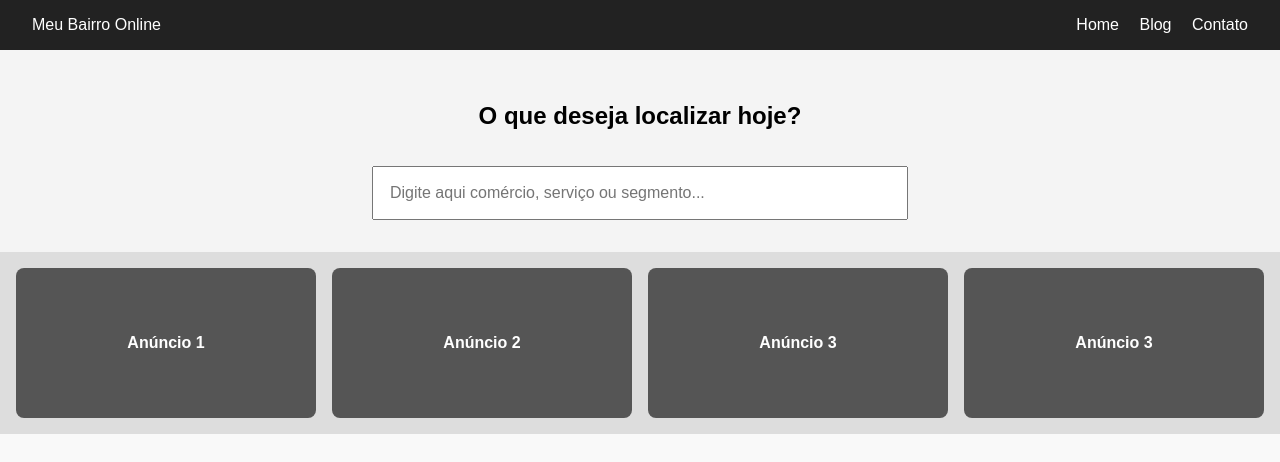
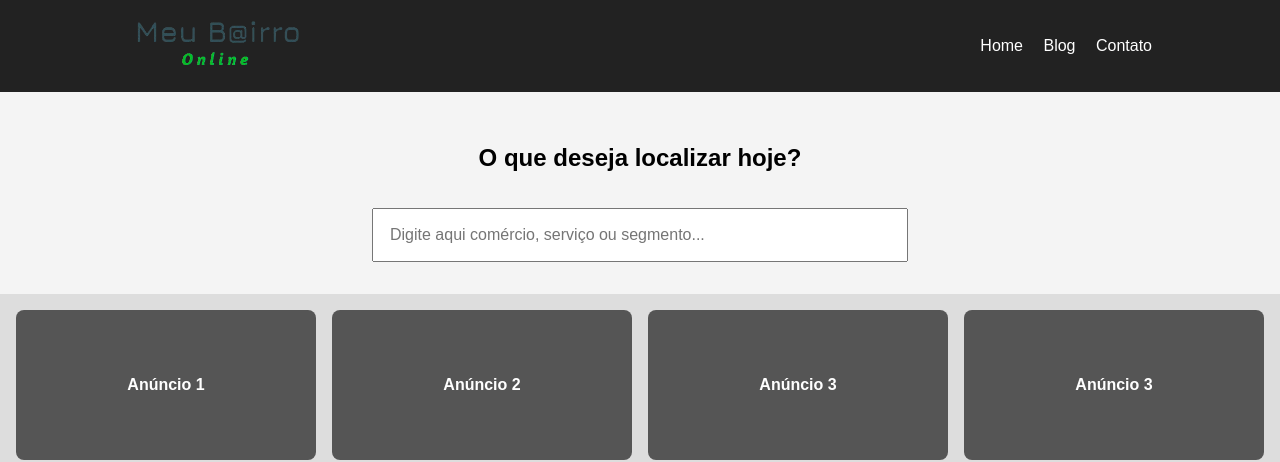
Before and after one commit to danilojduarte/MeuBairroOnlineWeb, a plain HTML site: page index.html in a window 1280 px wide. Shown: the top 462 px of the page. Drawn offline with Linux system fonts and the light colour scheme; files that its build step writes are made by us from their sources.

Commit message:
Ajustando logo

```diff
--- a/assets/css/style.css
+++ b/assets/css/style.css
@@ -10,10 +10,14 @@ body {
   display: flex;
   justify-content: space-between;
   align-items: center;
-  padding: 1rem 2rem;
+  padding: 1rem 8rem;
   background-color: #222;
   color: white;
   flex-wrap: wrap;
+}
+
+.logo img {
+  width: 180px;
 }
 
 .menu a {
--- a/index.html
+++ b/index.html
@@ -4,13 +4,14 @@
   <meta charset="UTF-8" />
   <meta name="viewport" content="width=device-width, initial-scale=1.0"/>
   <title>Meu Bairro Online</title>
-  <link rel="stylesheet" href="style.css" />
+  <link rel="stylesheet" href="assets/css/style.css" />
 </head>
 <body>
 
   <!-- Cabeçalho com logo e menu -->
   <header class="header">
-    <div class="logo">Meu Bairro Online</div>
+    <div class="logo"><img src="assets/img/logo-app-copia.png"/>
+    </div>
     <nav class="menu">
       <a href="#">Home</a>
       <a href="#">Blog</a>
@@ -104,6 +105,6 @@
   </section>
 
   <!-- JavaScript -->
-  <script src="script.js"></script>
+  <script src="assets/js/script.js"></script>
 </body>
 </html>
```
Also changed, not shown: assets/img/logo-app-copia.png (added).
